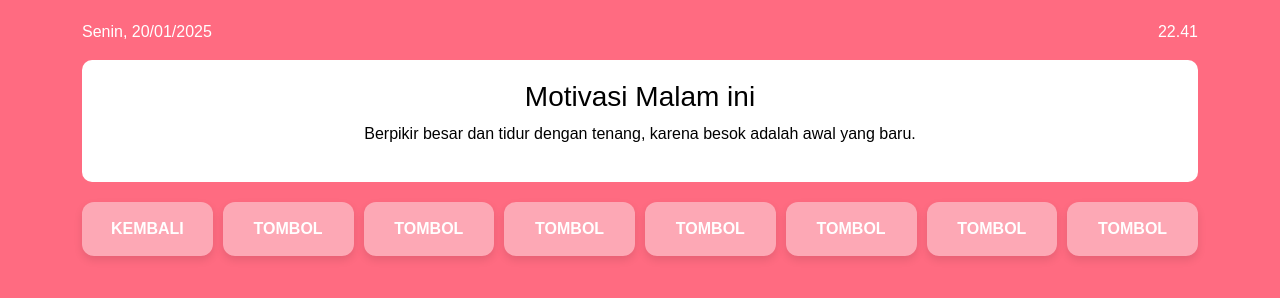
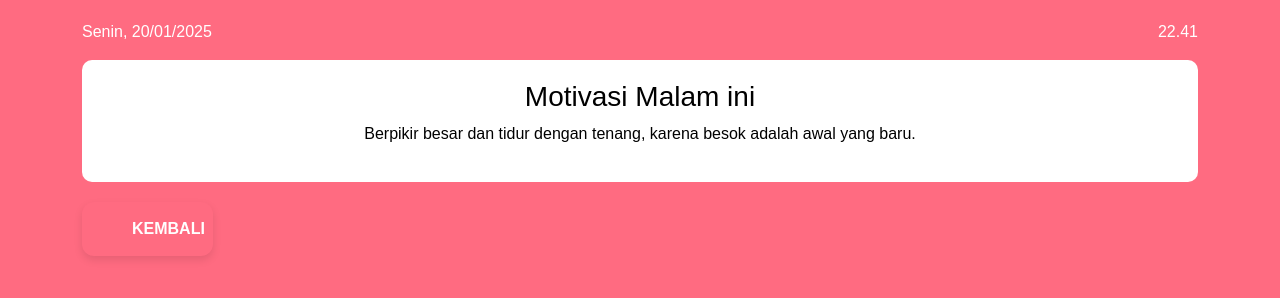
Before and after one commit to RafhCuan/AppRomance.github.io, a plain HTML site: page motivasi.html in a window 1280 px wide. Drawn offline with nearby package versions, Linux system fonts and the light colour scheme.

Commit message:
Update motivasi.html

```diff
--- a/motivasi.html
+++ b/motivasi.html
@@ -51,6 +51,30 @@
             outline: none;
         }
 
+        .btn-back {
+            background-color: #FF6B81;
+            color: white;
+            border: none;
+            padding: 15px 50px;
+            font-weight: bold;
+            font-size: 16px;
+            text-transform: uppercase;
+            border-radius: 12px;
+            transition: all 0.3s ease-in-out;
+            box-shadow: 0 4px 8px rgba(0, 0, 0, 0.1);
+        }
+
+        .btn-back:hover {
+            background-color: #FF3C5B;
+            box-shadow: 0 8px 16px rgba(0, 0, 0, 0.2);
+            transform: translateY(-2px);
+        }
+
+        .btn-back:focus {
+            outline: none;
+        }
+
+
         .header {
             display: flex;
             justify-content: space-between;
@@ -80,14 +104,7 @@
         <div class="row">
             <div class="col">
                 <div class="btn-grid">
-                    <button class="btn" onclick="window.location.href='index.html'">Kembali</button>
-                    <button class="btn">tombol</button>
-                    <button class="btn">tombol</button>
-                    <button class="btn">tombol</button>
-                    <button class="btn">tombol</button>
-                    <button class="btn">tombol</button>
-                    <button class="btn">tombol</button>
-                    <button class="btn">tombol</button>
+                    <button class="btn-back" onclick="window.location.href='index.html'">Kembali</button>
                 </div>
             </div>
         </div>
```
